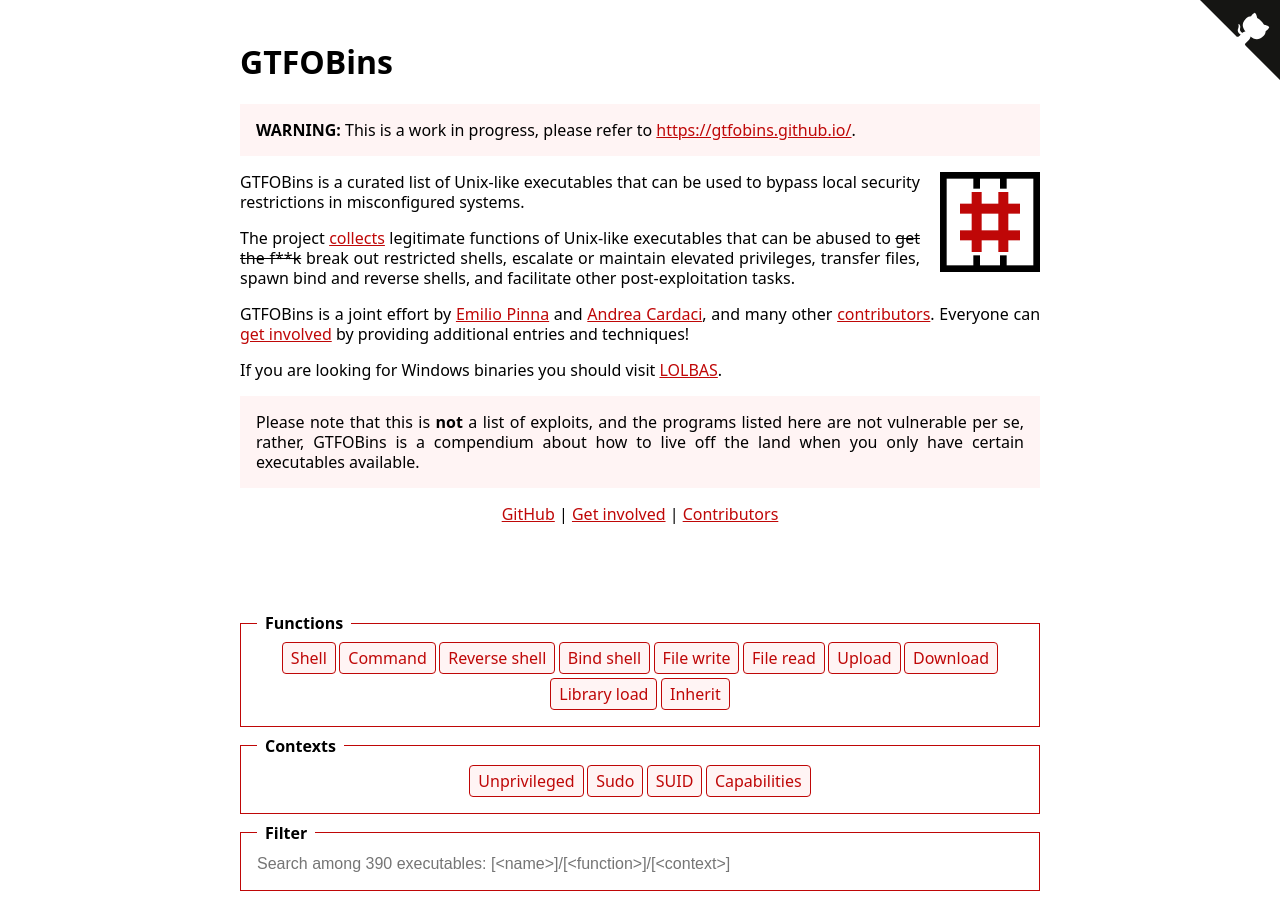
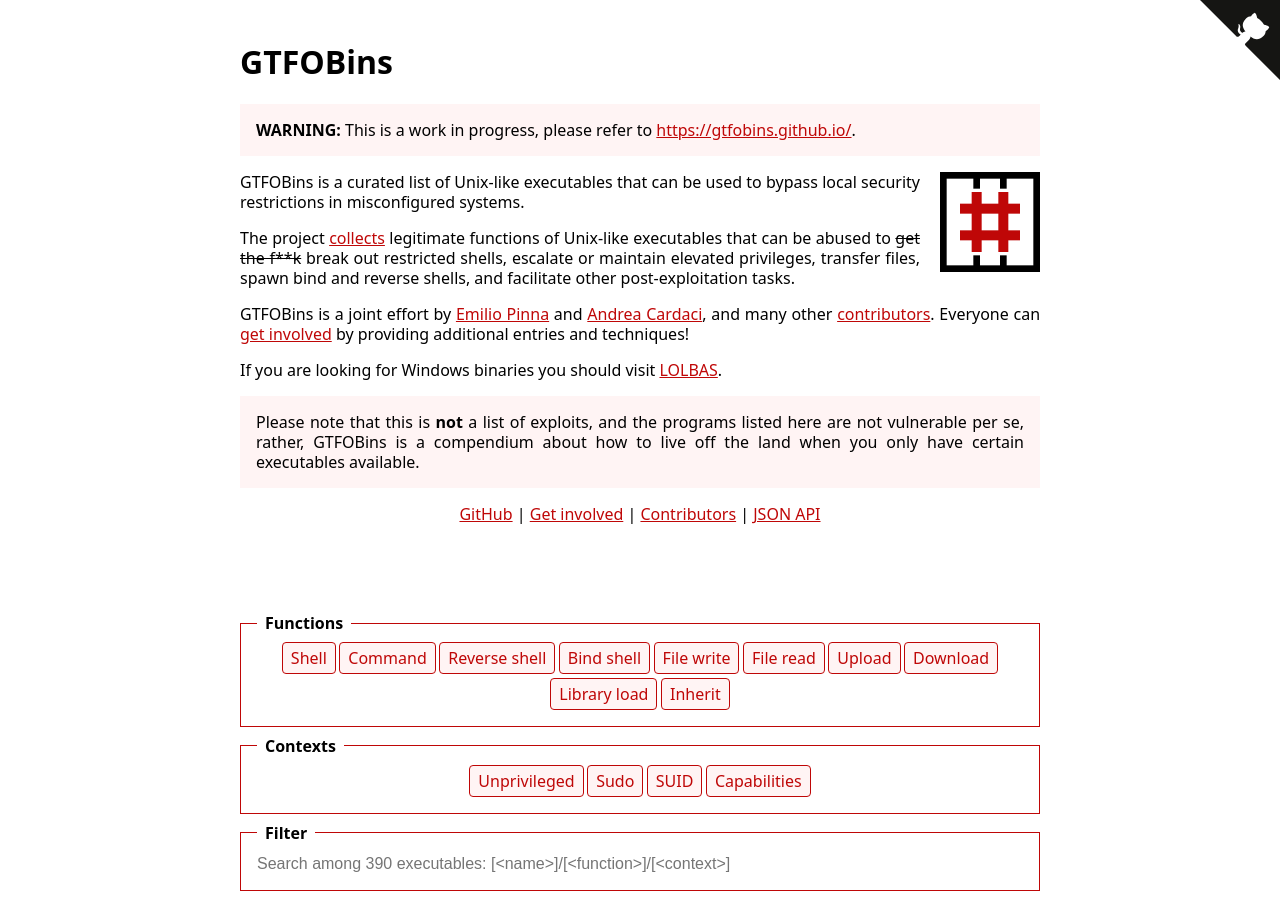
Before and after one commit to GTFOBins/GTFOBins.github.io, a Jekyll site: the page built from index.md, in a window 1280 px wide and 900 px high. Built offline with Jekyll 4.4.1, drawn with Linux system fonts in a browser that asks for light colours.

Commit message:
Add JSON API quick link

```diff
--- a/index.md
+++ b/index.md
@@ -23,6 +23,8 @@ If you are looking for Windows binaries you should visit [LOLBAS][].
 [Get involved]({{ '/contributing/' | relative_url }})
 |
 [Contributors][contributors]
+|
+[JSON API]({{ '/gtfobins.json' | relative_url }})
 {:.centered}
 
 [contributors]: https://github.com/GTFOBins/GTFOBins.github.io/graphs/contributors
```
